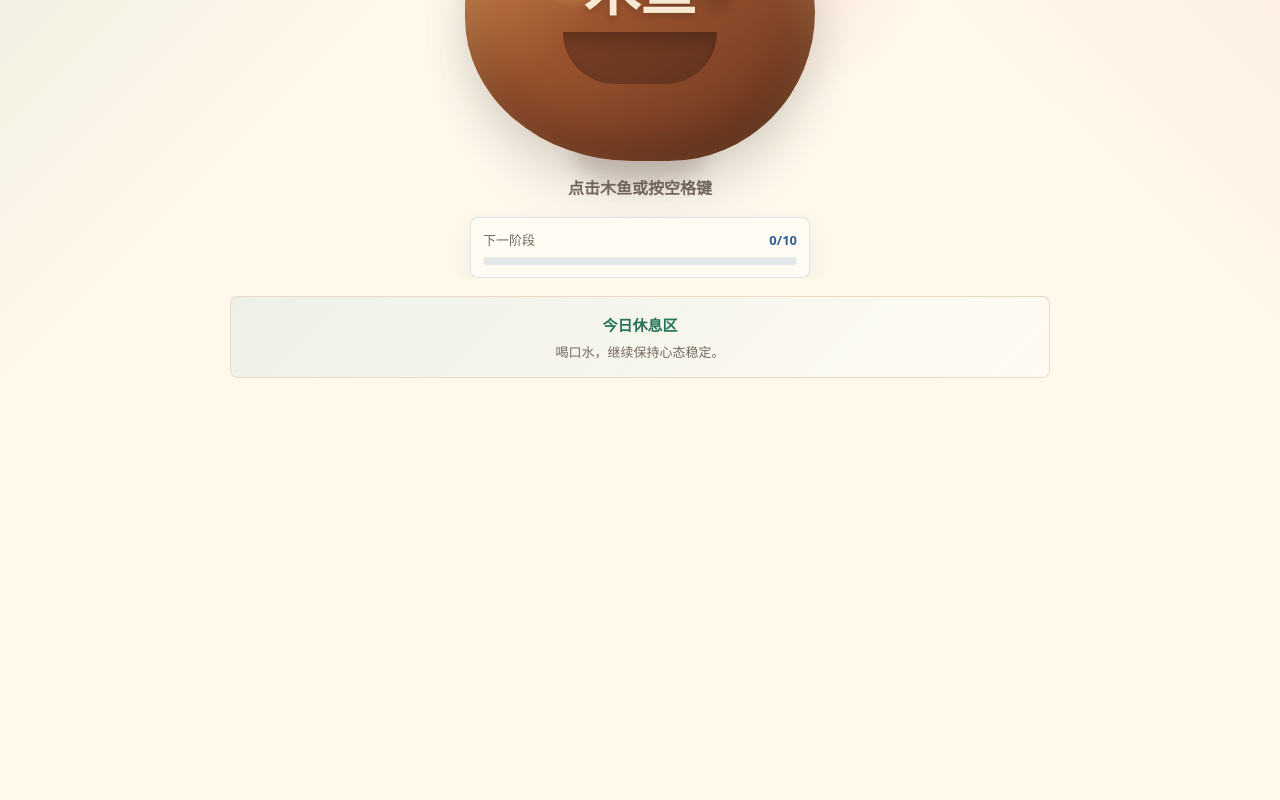
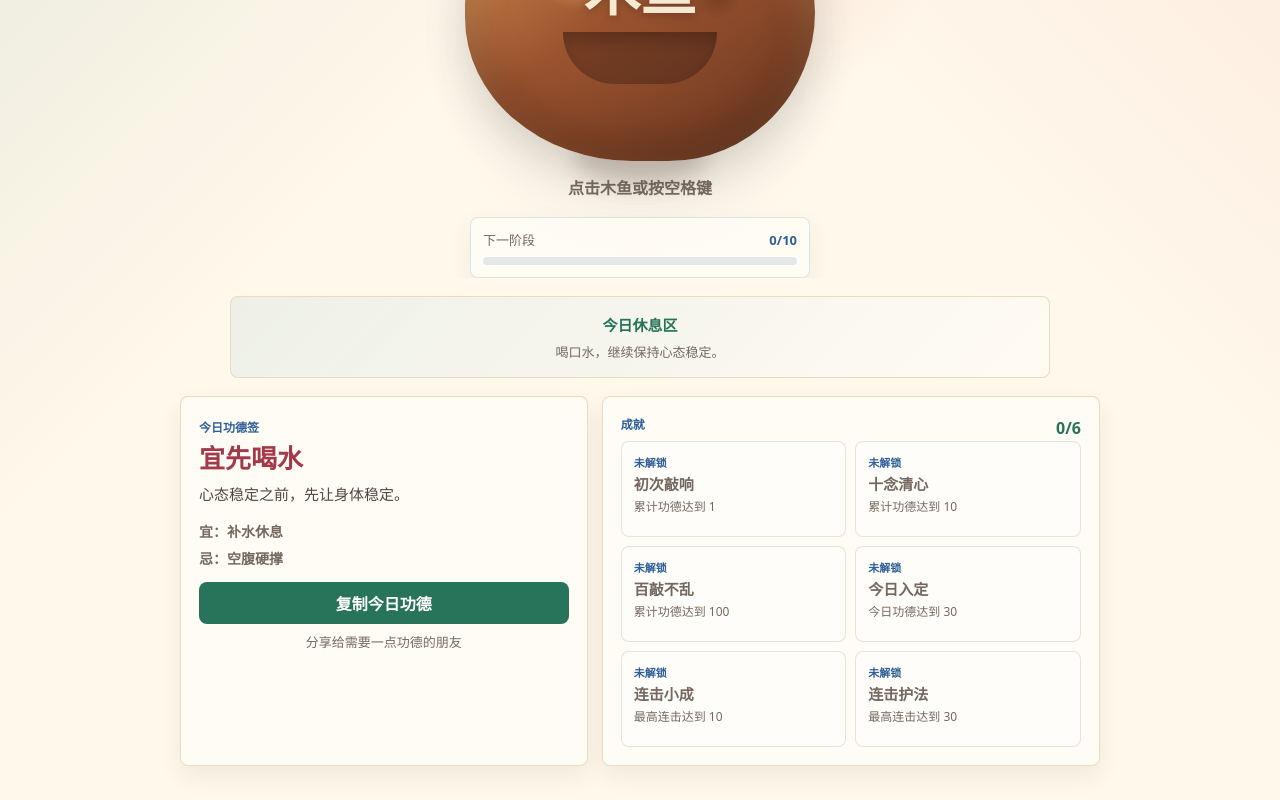
Before and after one commit to woneway/gongde-clicker, a Next.js app: page / in a window 1280 px wide. Shown: the part 402-1202 px from the top of the page. Before the commit the page ends 814 px from the top, so only its background shows below. Built offline with nearby package versions, Linux system fonts and the light colour scheme.

Commit message:
Add local growth features

```diff
--- a/app/globals.css
+++ b/app/globals.css
@@ -396,6 +396,133 @@ button {
   font-weight: 900;
 }
 
+.growth-panel {
+  display: grid;
+  grid-template-columns: minmax(0, 0.9fr) minmax(0, 1.1fr);
+  gap: 14px;
+  user-select: text;
+}
+
+.fortune-card,
+.achievement-card {
+  padding: 18px;
+  border: 1px solid rgba(232, 215, 189, 0.9);
+  border-radius: 8px;
+  background: rgba(255, 253, 247, 0.84);
+  box-shadow: 0 10px 24px rgba(62, 39, 22, 0.07);
+}
+
+.section-kicker {
+  display: inline-flex;
+  margin-bottom: 8px;
+  color: var(--blue);
+  font-size: 12px;
+  font-weight: 900;
+}
+
+.fortune-card h2 {
+  margin: 0 0 8px;
+  color: var(--rose);
+  font-size: 26px;
+  line-height: 1.15;
+}
+
+.fortune-card p {
+  margin: 0;
+  color: #51463f;
+  font-size: 15px;
+  line-height: 1.65;
+}
+
+.fortune-pair {
+  display: grid;
+  gap: 7px;
+  margin: 14px 0;
+  color: var(--muted);
+  font-size: 14px;
+  font-weight: 800;
+}
+
+.share-button {
+  width: 100%;
+  min-height: 42px;
+  border: 0;
+  border-radius: 8px;
+  background: var(--green);
+  color: white;
+  font-weight: 900;
+  cursor: pointer;
+  touch-action: manipulation;
+}
+
+.share-button:hover {
+  filter: brightness(1.05);
+}
+
+.share-status {
+  display: block;
+  min-height: 20px;
+  margin-top: 8px;
+  color: var(--muted);
+  font-size: 13px;
+  text-align: center;
+}
+
+.achievement-heading {
+  display: flex;
+  align-items: center;
+  justify-content: space-between;
+  gap: 12px;
+}
+
+.achievement-heading strong {
+  color: var(--green);
+  font-variant-numeric: tabular-nums;
+}
+
+.badge-grid {
+  display: grid;
+  grid-template-columns: repeat(2, minmax(0, 1fr));
+  gap: 9px;
+}
+
+.badge-item {
+  min-height: 96px;
+  display: grid;
+  align-content: start;
+  gap: 5px;
+  padding: 12px;
+  border: 1px solid rgba(117, 105, 95, 0.18);
+  border-radius: 8px;
+  background: rgba(255, 255, 255, 0.42);
+  color: var(--muted);
+}
+
+.badge-item.is-unlocked {
+  border-color: rgba(39, 116, 91, 0.34);
+  background:
+    linear-gradient(135deg, rgba(39, 116, 91, 0.1), transparent),
+    rgba(255, 255, 255, 0.58);
+  color: var(--ink);
+}
+
+.badge-item span {
+  color: var(--blue);
+  font-size: 11px;
+  font-weight: 900;
+}
+
+.badge-item strong {
+  font-size: 15px;
+  line-height: 1.25;
+}
+
+.badge-item small {
+  color: inherit;
+  font-size: 12px;
+  line-height: 1.35;
+}
+
 @media (hover: hover) and (pointer: fine) {
   .wooden-fish:focus-visible {
     outline: 4px solid rgba(39, 116, 91, 0.42);
@@ -601,6 +728,10 @@ button {
     padding: 22px;
   }
 
+  .growth-panel {
+    grid-template-columns: 1fr;
+  }
+
   .step-item {
     grid-template-columns: 1fr;
   }
@@ -667,6 +798,10 @@ button {
   .quiet-space small {
     font-size: 12px;
   }
+
+  .badge-grid {
+    grid-template-columns: 1fr;
+  }
 }
 
 @media (min-width: 1024px) {
@@ -686,4 +821,10 @@ button {
     width: 100%;
     justify-self: center;
   }
+
+  .growth-panel {
+    max-width: 920px;
+    width: 100%;
+    justify-self: center;
+  }
 }
--- a/components/gongde-clicker.jsx
+++ b/components/gongde-clicker.jsx
@@ -15,6 +15,11 @@ import {
   getInitialStats,
   getTodayKey,
 } from "../lib/gongde-storage";
+import {
+  getAchievements,
+  getDailyFortune,
+  getShareText,
+} from "../lib/gongde-growth";
 
 const phrases = [
   "老板少骂我一次",
@@ -134,6 +139,7 @@ export function GongdeClicker() {
   const [combo, setCombo] = useState(0);
   const [hitState, setHitState] = useState(false);
   const [floaters, setFloaters] = useState([]);
+  const [shareStatus, setShareStatus] = useState("");
   const audioRef = useRef(null);
   const comboTimer = useRef(null);
   const floaterId = useRef(0);
@@ -163,6 +169,22 @@ export function GongdeClicker() {
     Math.round((stats.total / nextMilestone) * 100),
   );
   const ritualPrompt = ritualPrompts[stats.today % ritualPrompts.length];
+  const dailyFortune = useMemo(() => getDailyFortune(stats.date), [stats.date]);
+  const achievements = useMemo(() => getAchievements(stats), [stats]);
+  const unlockedCount = achievements.filter((item) => item.unlocked).length;
+
+  const copyShareText = useCallback(async () => {
+    const text = getShareText(stats, dailyFortune);
+
+    try {
+      await navigator.clipboard.writeText(text);
+      setShareStatus("已复制今日功德");
+    } catch {
+      setShareStatus("复制失败，请手动分享链接");
+    }
+
+    window.setTimeout(() => setShareStatus(""), 1800);
+  }, [dailyFortune, stats]);
 
   const strike = useCallback((source = "click") => {
     const nextCombo = combo + 1;
@@ -302,6 +324,45 @@ export function GongdeClicker() {
         <span>今日休息区</span>
         <small>喝口水，继续保持心态稳定。</small>
       </aside>
+
+      <section className="growth-panel" aria-label="每日功德签和成就">
+        <article className="fortune-card">
+          <span className="section-kicker">今日功德签</span>
+          <h2>{dailyFortune.title}</h2>
+          <p>{dailyFortune.text}</p>
+          <div className="fortune-pair">
+            <span>宜：{dailyFortune.good}</span>
+            <span>忌：{dailyFortune.avoid}</span>
+          </div>
+          <button className="share-button" onClick={copyShareText} type="button">
+            复制今日功德
+          </button>
+          <small className="share-status" aria-live="polite">
+            {shareStatus || "分享给需要一点功德的朋友"}
+          </small>
+        </article>
+
+        <article className="achievement-card">
+          <div className="achievement-heading">
+            <span className="section-kicker">成就</span>
+            <strong>
+              {unlockedCount}/{achievements.length}
+            </strong>
+          </div>
+          <div className="badge-grid">
+            {achievements.map((item) => (
+              <div
+                className={`badge-item ${item.unlocked ? "is-unlocked" : ""}`}
+                key={item.id}
+              >
+                <span>{item.unlocked ? "已解锁" : "未解锁"}</span>
+                <strong>{item.name}</strong>
+                <small>{item.condition}</small>
+              </div>
+            ))}
+          </div>
+        </article>
+      </section>
     </main>
   );
 }
--- /dev/null
+++ b/lib/gongde-growth.js
@@ -0,0 +1,117 @@
+const fortunes = [
+  {
+    title: "宜准点下班",
+    text: "今天的功德不靠硬扛，靠按时收工。",
+    good: "整理桌面",
+    avoid: "临时需求",
+  },
+  {
+    title: "宜少开会",
+    text: "少一点无效讨论，多一点清净输出。",
+    good: "写清楚一句话",
+    avoid: "反复拉群",
+  },
+  {
+    title: "宜先喝水",
+    text: "心态稳定之前，先让身体稳定。",
+    good: "补水休息",
+    avoid: "空腹硬撑",
+  },
+  {
+    title: "宜慢慢来",
+    text: "今天不必急着证明什么，稳住就是进度。",
+    good: "拆小任务",
+    avoid: "一口吃完",
+  },
+  {
+    title: "宜清缓存",
+    text: "卡住的时候，先重启思路，再重启电脑。",
+    good: "重新整理",
+    avoid: "越改越乱",
+  },
+  {
+    title: "宜静音十分钟",
+    text: "消息可以晚点回，心态最好早点救。",
+    good: "专注一轮",
+    avoid: "消息轰炸",
+  },
+  {
+    title: "宜善待自己",
+    text: "今日功德从不苛责自己开始。",
+    good: "留点余量",
+    avoid: "自我压榨",
+  },
+];
+
+const achievementDefinitions = [
+  {
+    id: "first",
+    name: "初次敲响",
+    condition: "累计功德达到 1",
+    isUnlocked: (stats) => stats.total >= 1,
+  },
+  {
+    id: "ten",
+    name: "十念清心",
+    condition: "累计功德达到 10",
+    isUnlocked: (stats) => stats.total >= 10,
+  },
+  {
+    id: "hundred",
+    name: "百敲不乱",
+    condition: "累计功德达到 100",
+    isUnlocked: (stats) => stats.total >= 100,
+  },
+  {
+    id: "daily-thirty",
+    name: "今日入定",
+    condition: "今日功德达到 30",
+    isUnlocked: (stats) => stats.today >= 30,
+  },
+  {
+    id: "combo-ten",
+    name: "连击小成",
+    condition: "最高连击达到 10",
+    isUnlocked: (stats) => stats.bestCombo >= 10,
+  },
+  {
+    id: "combo-thirty",
+    name: "连击护法",
+    condition: "最高连击达到 30",
+    isUnlocked: (stats) => stats.bestCombo >= 30,
+  },
+];
+
+function hashDate(date) {
+  return String(date)
+    .split("")
+    .reduce((sum, char) => sum + char.charCodeAt(0), 0);
+}
+
+function normalizeStats(stats) {
+  return {
+    today: Number(stats?.today) || 0,
+    total: Number(stats?.total) || 0,
+    bestCombo: Number(stats?.bestCombo) || 0,
+  };
+}
+
+export function getDailyFortune(date) {
+  return fortunes[hashDate(date) % fortunes.length];
+}
+
+export function getAchievements(stats) {
+  const normalized = normalizeStats(stats);
+
+  return achievementDefinitions.map(({ isUnlocked, ...definition }) => ({
+    ...definition,
+    unlocked: isUnlocked(normalized),
+  }));
+}
+
+export function getShareText(stats, fortune) {
+  const normalized = normalizeStats(stats);
+  const title = fortune?.title || "今日功德签";
+
+  return `我今天在功德敲敲敲了 ${normalized.today} 下，今日功德签：${title}。https://gongdeclicker.com`;
+}
```
Also changed, not shown: 2 other files (tests, documents, lock files or other folders).
